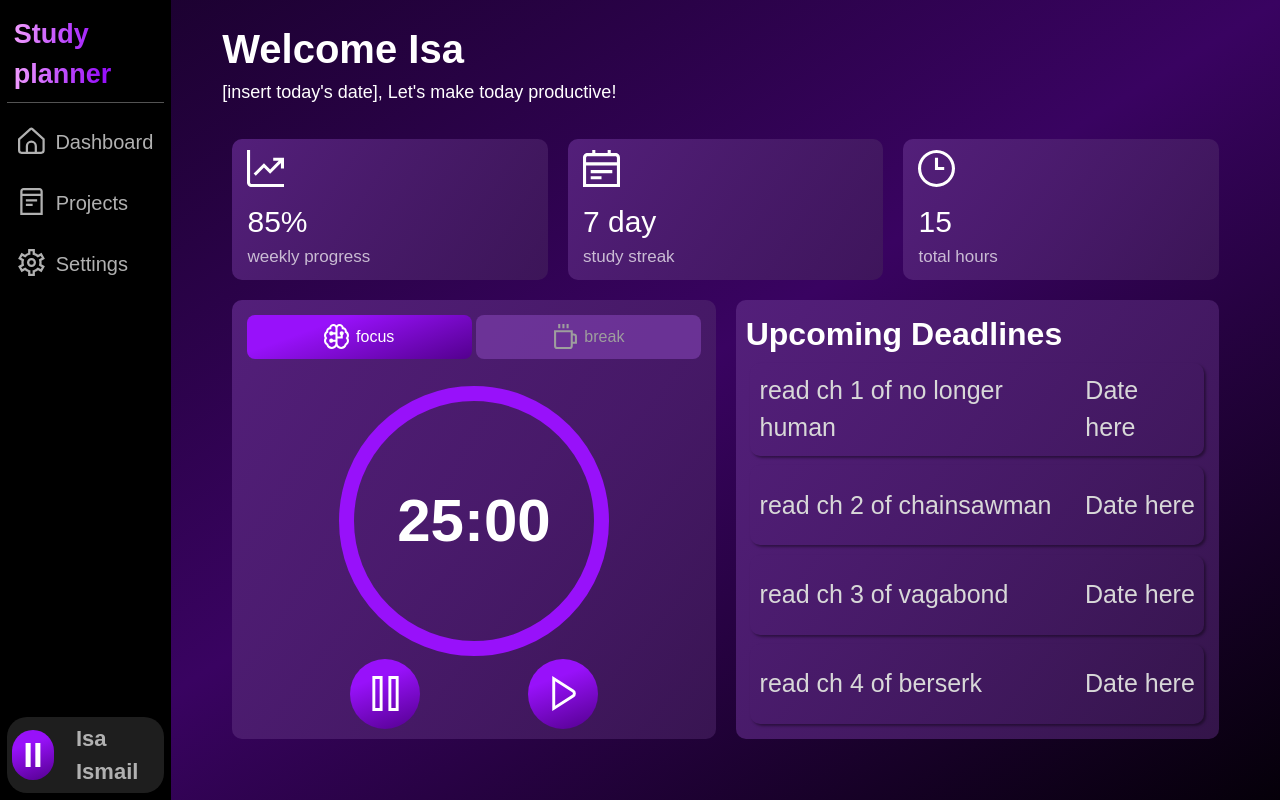
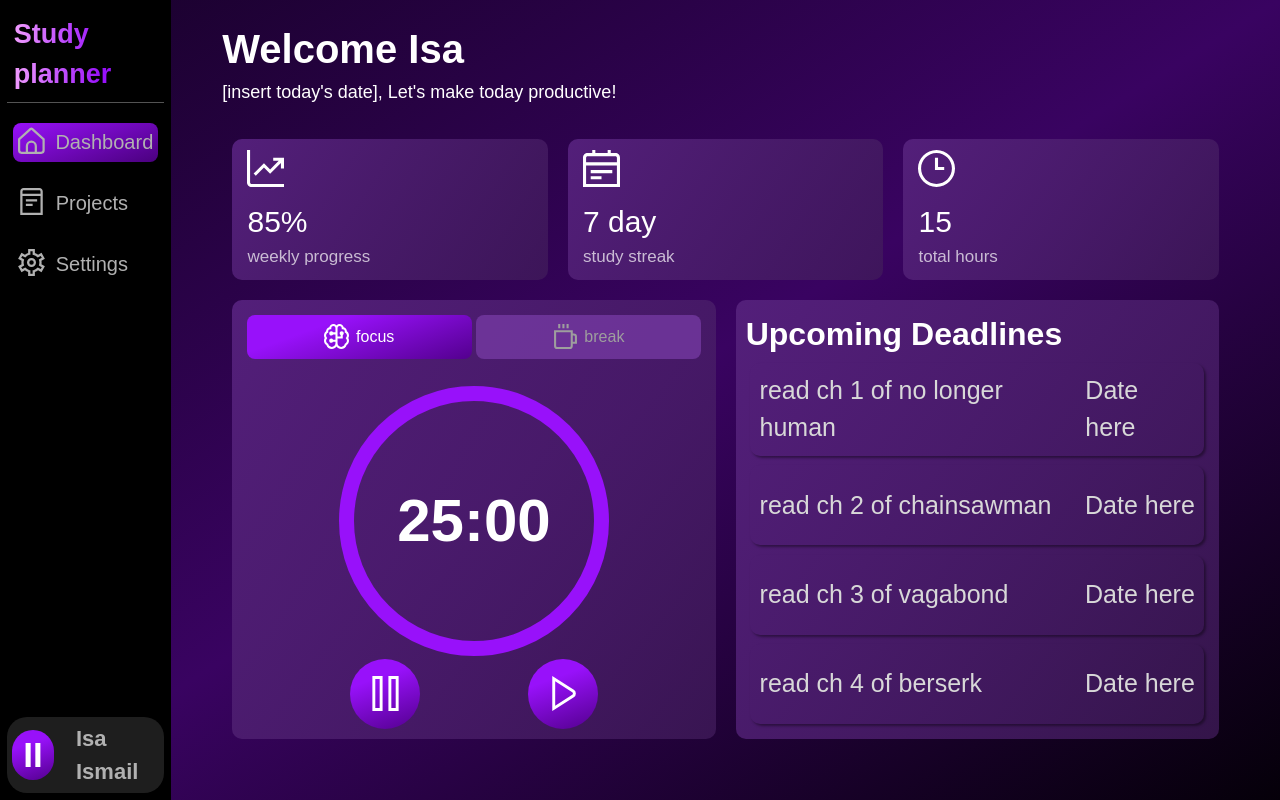
Before and after one commit to Lost-Stardust/Study-planner, a website built with webpack: page src/index.html in a window 1280 px wide. Built offline with nearby package versions, Linux system fonts and the light colour scheme.

Commit message:
Add style for active sidebar option

```diff
--- a/src/styles.css
+++ b/src/styles.css
@@ -257,3 +257,7 @@ body {
   color: #d8d8d8;
   background-color: transparent;
 }
+/* sidebar options active */
+.options > div.active {
+  background: linear-gradient(160deg, #9811fa 0%, #4a007e 100%);
+}
```
